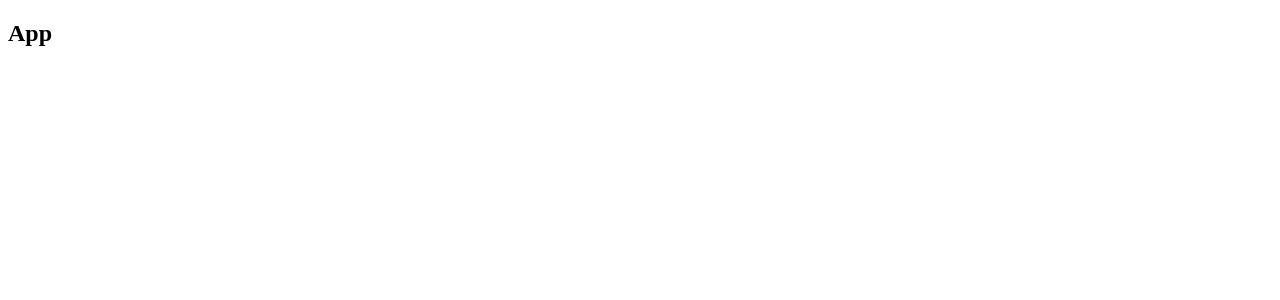
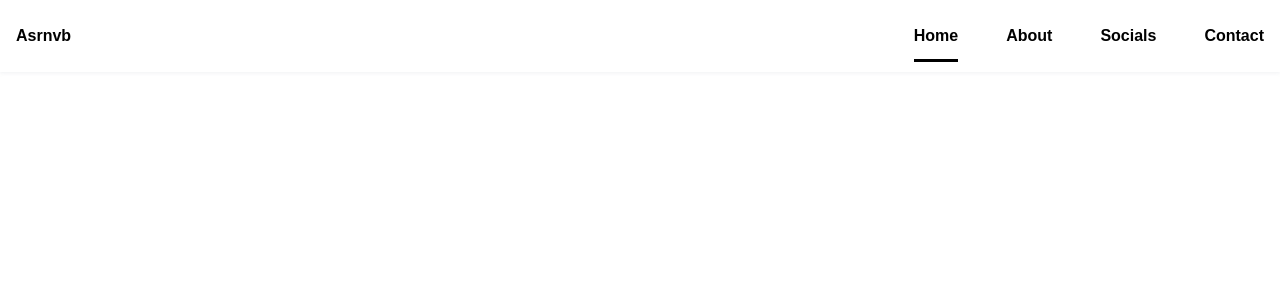
Before and after one commit to Asranov/asrnvb.uz, a React (Create React App) app: page / in a window 1280 px wide. Shown: the top 300 px of the page. Built offline with nearby package versions, Linux system fonts and the light colour scheme.

Commit message:
header add

```diff
--- a/package.json
+++ b/package.json
@@ -3,6 +3,7 @@
   "version": "0.1.0",
   "private": true,
   "dependencies": {
+    "@fortawesome/fontawesome-free": "^6.4.2",
     "@testing-library/jest-dom": "^5.17.0",
     "@testing-library/react": "^13.4.0",
     "@testing-library/user-event": "^13.5.0",
@@ -10,9 +11,11 @@
     "@types/node": "^16.18.39",
     "@types/react": "^18.2.18",
     "@types/react-dom": "^18.2.7",
+    "boxicons": "^2.1.4",
     "react": "^18.2.0",
     "react-dom": "^18.2.0",
     "react-scripts": "5.0.1",
+    "typeface-poppins": "^1.1.13",
     "typescript": "^4.9.5",
     "web-vitals": "^2.1.4"
   },
--- a/src/App.tsx
+++ b/src/App.tsx
@@ -1,9 +1,10 @@
 import React from 'react';
+import Header from './components/Header/Header';
 
 function App() {
   return (
-    <div className="App">
-      <h2>App</h2>
+    <div >
+      <Header />
     </div>
   );
 }
--- /dev/null
+++ b/src/components/Header/Header.css
@@ -0,0 +1,94 @@
+.header {
+  width: 100%;
+  position: fixed;
+  top: 0;
+  left: 0;
+  z-index: 100;
+  background-color: #fff;
+  box-shadow: 0 1px 4px #92a1b026;
+}
+
+.nav {
+  height: 4.5rem;
+  display: flex;
+  justify-content: space-between;
+  align-items: center;
+  font-weight: 600;
+  margin: 0 1rem;
+}
+
+.nav__logo {
+  color: #000;
+  text-decoration: none;
+}
+
+.nav__list {
+  display: flex;
+}
+
+.nav__item {
+  margin-left: 3rem;
+  margin-bottom: 0;
+}
+
+.nav__item a {
+  color: #000;
+  text-decoration: none;
+}
+.nav__link {
+  position: relative;
+}
+
+.active:after {
+  position: absolute;
+  content: "";
+  width: 100%;
+  height: 0.18rem;
+  left: 0;
+  top: 2rem;
+  background-color: #000;
+}
+
+.nav__toggle {
+  display: none;
+}
+
+@media only screen and (max-width: 767px) {
+  .nav {
+    height: 3rem;
+  }
+
+  .nav__toggle {
+    display: block;
+  }
+
+  .nav__menu {
+    position: fixed;
+    top: 3rem;
+    right: -100%;
+    width: 80%;
+    height: 100%;
+    padding: 2rem;
+    background-color: #000;
+    transition: 0.5s;
+  }
+
+  .nav__list {
+    flex-direction: column;
+    margin: 0;
+    padding: 0;
+  }
+
+  .nav__link {
+    position: relative;
+    color: #fff !important;
+  }
+
+  .show {
+    right: 0;
+  }
+
+  .nav__item {
+    margin-bottom: 2rem;
+  }
+}
--- /dev/null
+++ b/src/components/Header/Header.tsx
@@ -0,0 +1,41 @@
+import React, { useState } from 'react'
+import "./Header.css"
+
+function Header() {
+  const [isOpen, setIsOpen] = useState(false)
+
+  const handleChange = () => {
+    setIsOpen(!isOpen)
+  }
+
+  return (
+    <div className='header'>
+      <nav className='nav'>
+        <div>
+          <a href="#" className='nav__logo' id='home'>Asrnvb</a>
+        </div>
+        <div className={`nav__menu ${isOpen ? 'show' : ''}`}>
+          <div className="nav__list">
+            <div className="nav__item">
+              <a href="#home" className='nav__link active'>Home</a>
+            </div>
+            <div className="nav__item">
+              <a href="#about" className='nav__link'>About</a>
+            </div>
+            <div className="nav__item">
+              <a href="#socials" className='nav__link'>Socials</a>
+            </div>
+            <div className="nav__item">
+              <a href="#contact" className='nav__link'>Contact</a>
+            </div>
+          </div>
+        </div>
+        <div className="nav__toggle" id="nav-toggle" onClick={handleChange}>
+          <i className="bx bx-menu">X</i>
+        </div>
+      </nav>
+    </div>
+  )
+}
+
+export default Header
--- a/src/index.tsx
+++ b/src/index.tsx
@@ -1,6 +1,7 @@
 import React from 'react';
 import ReactDOM from 'react-dom/client';
 import App from './App';
+import "./styles/style.css"
 
 const root = ReactDOM.createRoot(
   document.getElementById('root') as HTMLElement
--- /dev/null
+++ b/src/styles/style.css
@@ -0,0 +1,6 @@
+* {
+  margin: 0;
+  padding: 0;
+  box-sizing: border-box;
+  font-family: "Poppins", sans-serif;
+}
```
Also changed, not shown: 1 other file (tests, documents, lock files or other folders).
